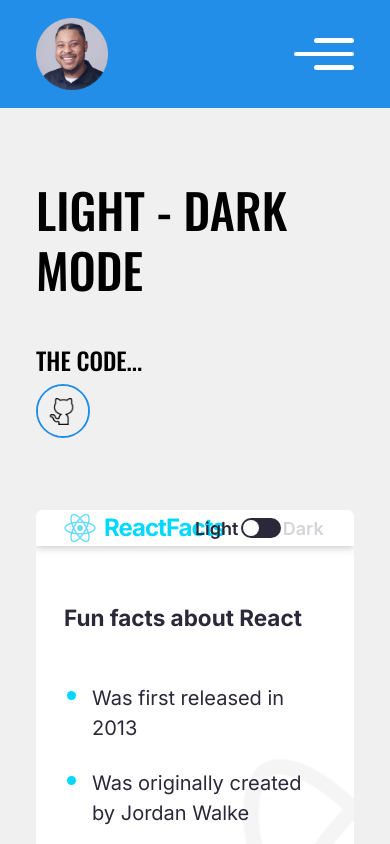
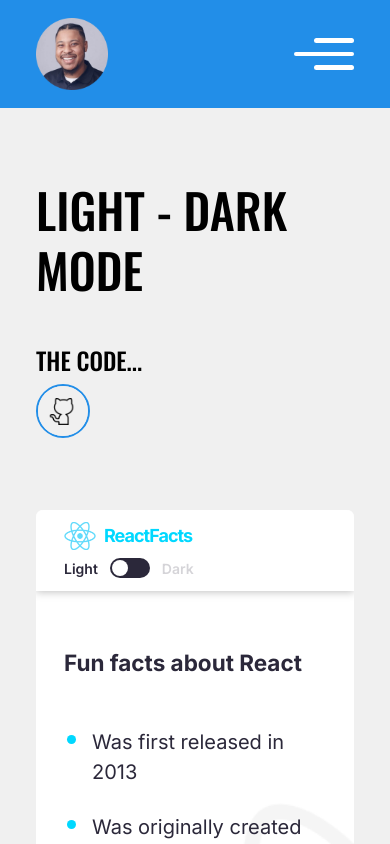
Before and after one commit to mqwebster/mqwebster, a Next.js app: page /portfolio/light-dark-mode in a window 390 px wide. Shown: the top 844 px of the page. Built offline with nearby package versions, Linux system fonts and the light colour scheme.

Commit message:
updated navbar layout and responsive layout

```diff
--- a/app/portfolio/light-dark-mode/components/Navbar/index.css
+++ b/app/portfolio/light-dark-mode/components/Navbar/index.css
@@ -4,10 +4,7 @@
   align-items: center;
   justify-content: space-between;
 
-  height: 92px;
-
-  padding-left: 28px;
-  padding-right: 28px;
+  padding: 12px 28px;
 
   background-color: #ffffff;
   filter: drop-shadow(0px 1px 4px #00000040);
@@ -40,9 +37,7 @@
   display: flex;
   flex-direction: row;
   align-items: center;
-  justify-content: space-evenly;
-
-  width: 180px;
+  gap: 12px;
 }
 
 .nav-toggle > span {
@@ -97,3 +92,22 @@
 .nav.dark .nav-toggle__slider-circle {
   background-color: #2b283a;
 }
+
+@media (max-width: 640px) {
+  .nav-logo > span {
+    font-size: 18px;
+  }
+
+  .nav-toggle__text-dark,
+  .nav-toggle__text-light {
+    font-size: 14px;
+  }
+}
+
+@media (max-width: 440px) {
+  .nav {
+    flex-direction: column;
+    gap: 8px;
+    align-items: flex-start;
+  }
+}
```
